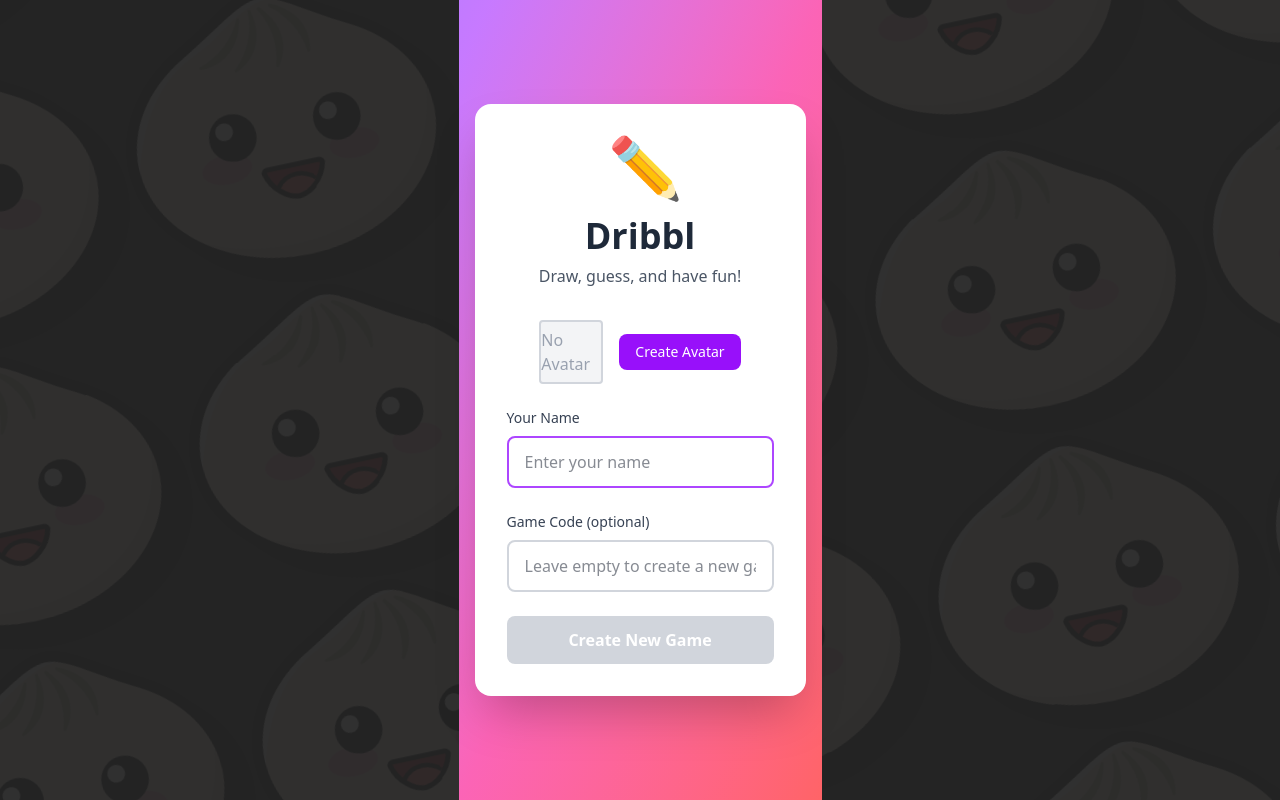
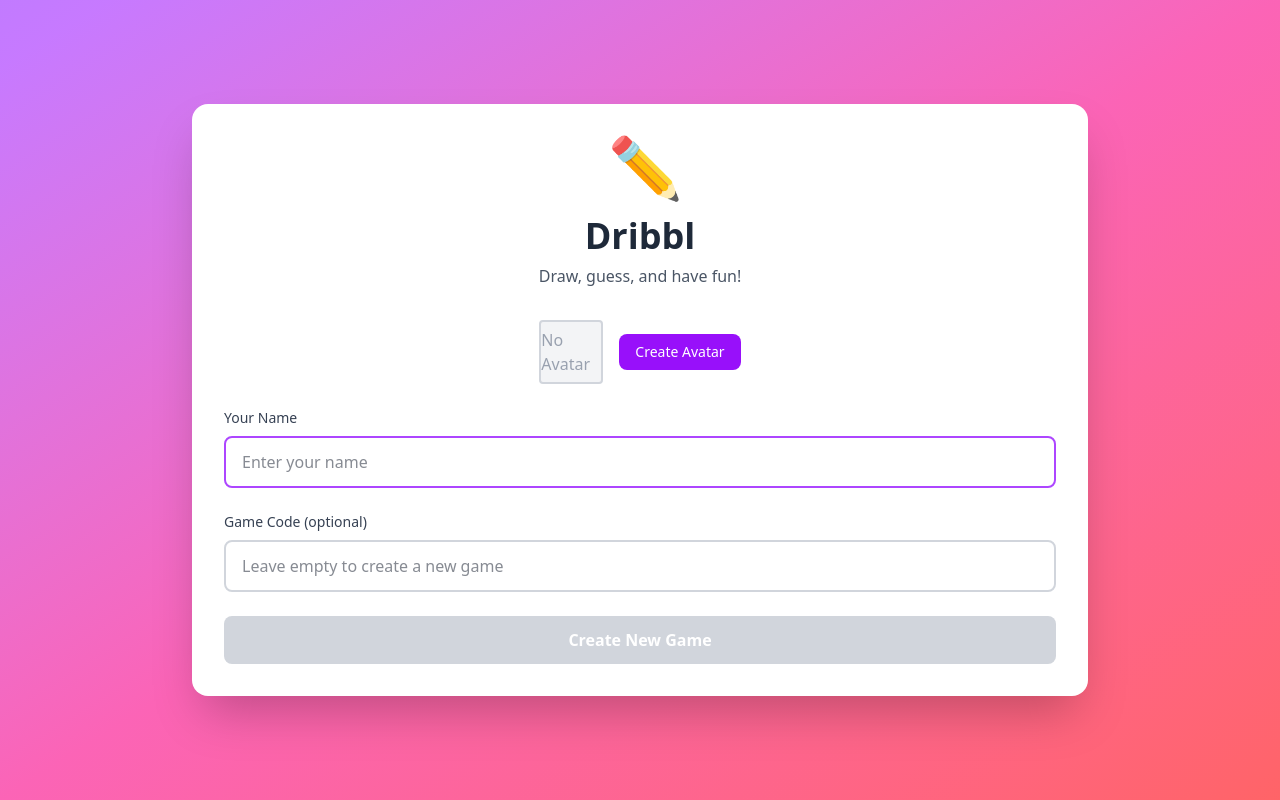
Before and after one commit to drikusroor/dribbl, a React (Vite) app: page / in a window 1280 px wide. Built offline with nearby package versions, Linux system fonts and the light colour scheme; no server answers.

Commit message:
Style: Ensure full width root and widen screens to max-w-4xl

```diff
--- a/src/index.css
+++ b/src/index.css
@@ -7,6 +7,10 @@
 
   body {
     @apply grid place-items-center min-w-[320px] min-h-screen relative m-0;
+  }
+
+  #root {
+    @apply w-full;
   }
 
   button {
--- a/src/screens/GameOverScreen.tsx
+++ b/src/screens/GameOverScreen.tsx
@@ -8,7 +8,7 @@ interface GameOverScreenProps {
 export function GameOverScreen({ finalScores, returnToLobby }: GameOverScreenProps) {
   return (
     <div className="min-h-screen bg-gradient-to-br from-purple-400 via-pink-400 to-red-400 flex items-center justify-center p-4">
-      <div className="bg-white rounded-2xl shadow-2xl p-8 max-w-2xl w-full">
+      <div className="bg-white rounded-2xl shadow-2xl p-8 max-w-4xl w-full">
         <div className="text-center mb-8">
           <div className="text-6xl mb-4">🏆</div>
           <h2 className="text-3xl font-bold text-gray-800">Game Over!</h2>
--- a/src/screens/HomeScreen.tsx
+++ b/src/screens/HomeScreen.tsx
@@ -143,7 +143,7 @@ export function HomeScreen({
           </div>
         </div>
       )}
-      <div className="bg-white rounded-2xl shadow-2xl p-8 max-w-2xl w-full">
+      <div className="bg-white rounded-2xl shadow-2xl p-8 max-w-4xl w-full">
         <div className="text-center mb-8">
           <div className="w-16 h-16 mx-auto mb-4 text-6xl">✏️</div>
           <h1 className="text-4xl font-bold text-gray-800 mb-2">Dribbl</h1>
--- a/src/screens/LobbyScreen.tsx
+++ b/src/screens/LobbyScreen.tsx
@@ -44,7 +44,7 @@ export function LobbyScreen({
 
   return (
     <div className="min-h-screen bg-gradient-to-br from-purple-400 via-pink-400 to-red-400 flex items-center justify-center p-4">
-      <div className="bg-white rounded-2xl shadow-2xl p-8 max-w-2xl w-full">
+      <div className="bg-white rounded-2xl shadow-2xl p-8 max-w-4xl w-full">
         <h2 className="text-3xl font-bold text-gray-800 mb-6 text-center">Game Lobby</h2>
 
         <div className="mb-6 p-4 bg-purple-100 rounded-lg">
```
